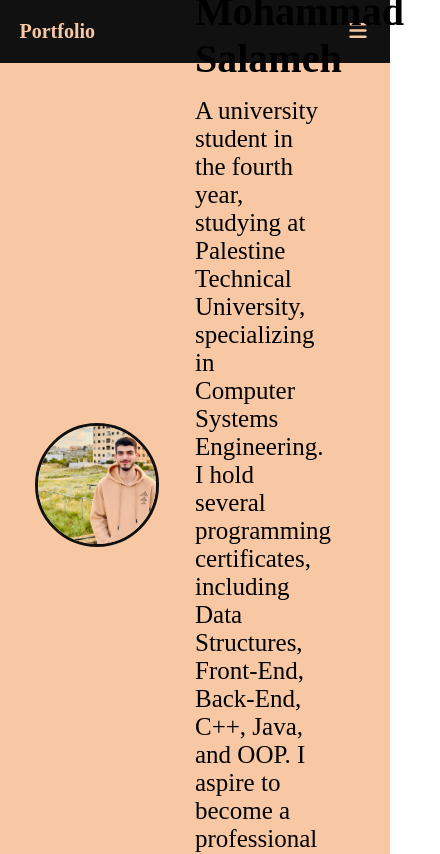
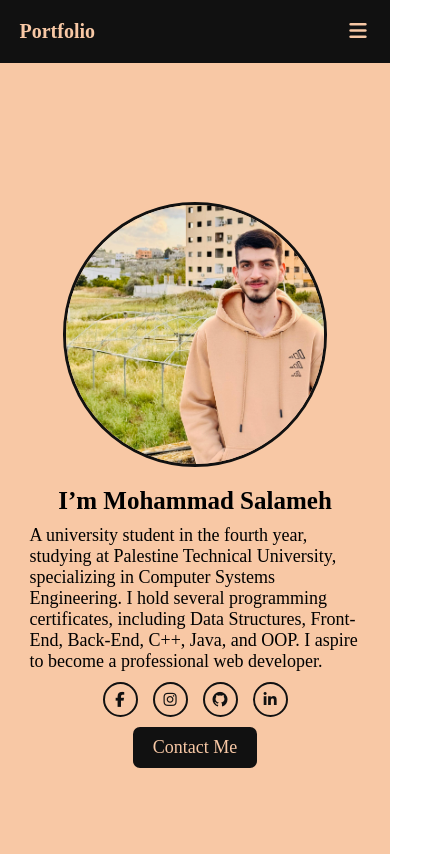
Before and after one commit to MohammadSalameh10/Portfolio_Site, a website: page src/index.html in a window 390 px wide. Shown: the top 854 px of the page, 440 px wide, since content can reach past the window. Drawn offline with Linux system fonts and the light colour scheme.

Commit message:
responsive intro banner section

```diff
--- a/package.json
+++ b/package.json
@@ -7,6 +7,7 @@
     "watch": "sass --watch src/scss:dist"
   },
   "dependencies": {
+    "@fortawesome/fontawesome-free": "^7.0.1",
     "sass": "^1.92.1"
   }
 }
--- a/src/index.html
+++ b/src/index.html
@@ -6,9 +6,7 @@
     <meta name="viewport" content="width=device-width, initial-scale=1.0">
     <meta name="description" content="Personal portfolio website showcasing projects, skills, and contact information.">
     <title>My Portfolio</title>
-    <link rel="stylesheet" href="https://cdnjs.cloudflare.com/ajax/libs/font-awesome/7.0.1/css/all.min.css"
-        integrity="sha512-2SwdPD6INVrV/lHTZbO2nodKhrnDdJK9/kg2XD1r9uGqPo1cUbujc+IYdlYdEErWNu69gVcYgdxlmVmzTWnetw=="
-        crossorigin="anonymous" referrerpolicy="no-referrer" />
+    <link rel="stylesheet" href="../node_modules/@fortawesome/fontawesome-free/css/all.min.css">
     <link rel="stylesheet" href="../dist/main.css" />
 </head>
 
@@ -53,13 +51,13 @@
                                 developer.
                             </p>
                             <nav class="intro__social" aria-label="Social Media Links">
-                                <a href="https://www.facebook.com/mohammad.salameh2004" target="_blank"><i
+                                <a href="https://www.facebook.com/mohammad.salameh2004" target="_blank" aria-label="Facebook"><i
                                         class="fab fa-facebook-f"></i></a>
-                                <a href="https://www.instagram.com/mohammad.salameh10/" target="_blank"><i
+                                <a href="https://www.instagram.com/mohammad.salameh10/" target="_blank" aria-label="Instagram"><i
                                         class="fab fa-instagram"></i></a>
-                                <a href="https://github.com/MohammadSalameh10" target="_blank"><i
+                                <a href="https://github.com/MohammadSalameh10" target="_blank" aria-label="GitHub"><i
                                         class="fab fa-github"></i></a>
-                                <a href="https://www.linkedin.com/in/mohammad-salameh10/" target="_blank"><i
+                                <a href="https://www.linkedin.com/in/mohammad-salameh10/" target="_blank" aria-label="LinkedIn"><i
                                         class="fab fa-linkedin-in"></i></a>
                             </nav>
                             <a href="#contact" class="btn btn--secondary">Contact Me</a>
--- a/src/scss/blocks/_intro.scss
+++ b/src/scss/blocks/_intro.scss
@@ -72,4 +72,97 @@
             }
         }
     }
+
+    @media screen and (max-width: 1400px) {
+
+        .intro__content {
+            .intro__text {
+                .intro__title {
+                    font-size: 30px;
+                }
+
+                .intro__description {
+                    font-size: 20px;
+                    width: 100%;
+                }
+
+                .intro__social {
+
+                    i {
+                        font-size: 15px;
+                        width: 40px;
+                        height: 40px;
+                    }
+                }
+            }
+        }
+    }
+
+    @media screen and (max-width: 992px) {
+
+        .intro__content {
+            .intro__image {
+                width: calc(55% - 20px);
+            }
+
+            .intro__text {
+                width: calc(45% - 20px);
+                gap: 10px;
+
+                .intro__title {
+                    font-size: 25px;
+                }
+
+                .intro__description {
+                    font-size: 18px;
+                }
+
+                .intro__social {
+
+                    i {
+                        font-size: 15px;
+                        width: 35px;
+                        height: 35px;
+                    }
+                }
+            }
+        }
+    }
+
+    @media screen and (max-width: 768px) {
+
+        .intro__content {
+
+            .intro__image {
+                width: calc(100% - 20px);
+            }
+
+            .row {
+                flex-direction: column;
+            }
+
+            .intro__text {
+                width: calc(100% - 20px);
+                flex-direction: column;
+                align-items: center;
+                .intro__title {
+                    font-size: 25px;
+                }
+
+                .intro__description {
+                    font-size: 18px;
+                }
+
+                .intro__social {
+
+                    i {
+                        font-size: 15px;
+                        width: 35px;
+                        height: 35px;
+                    }
+                }
+            }
+        }
+    }
+
 }
```
Also changed, not shown: dist/main.css, 2 other files.
